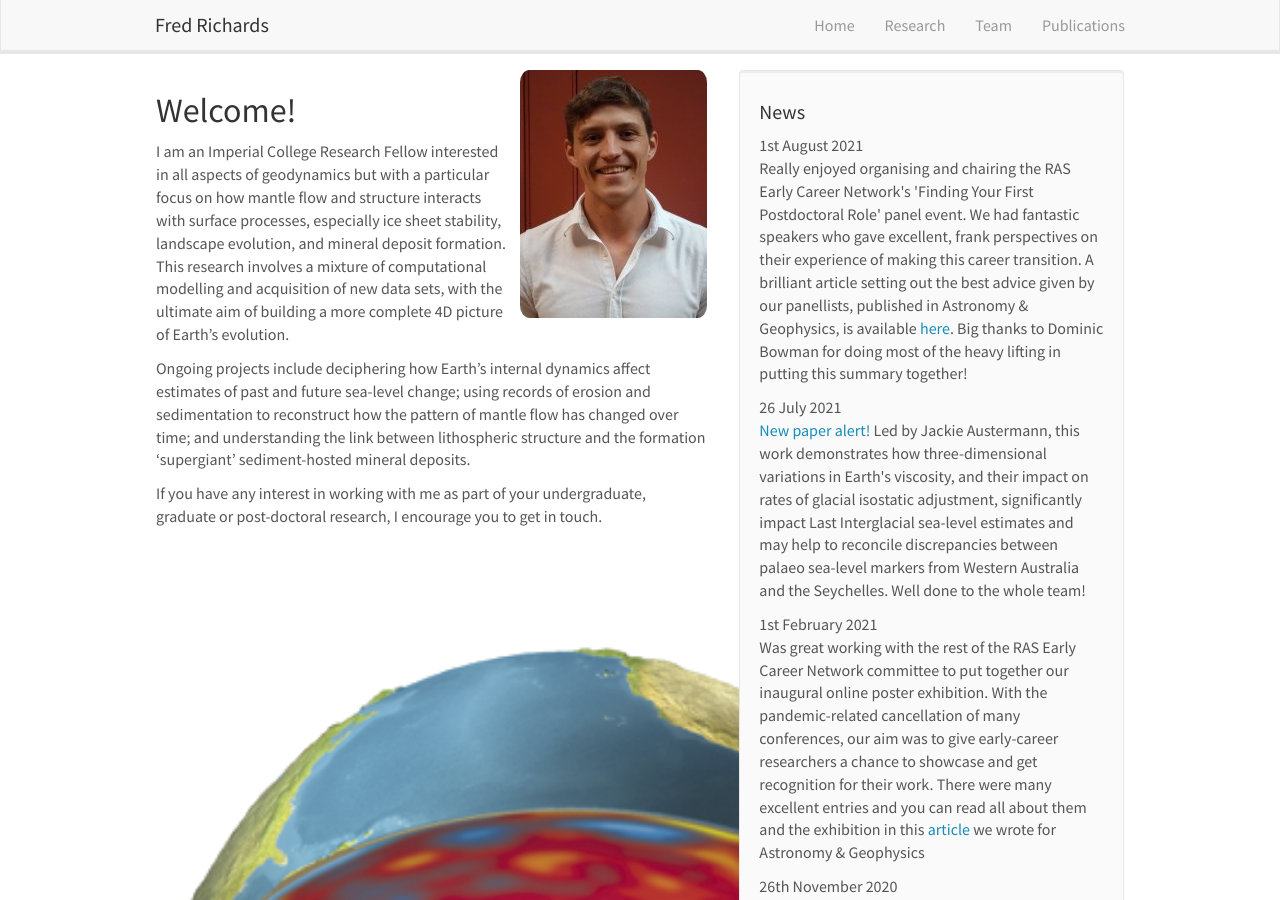
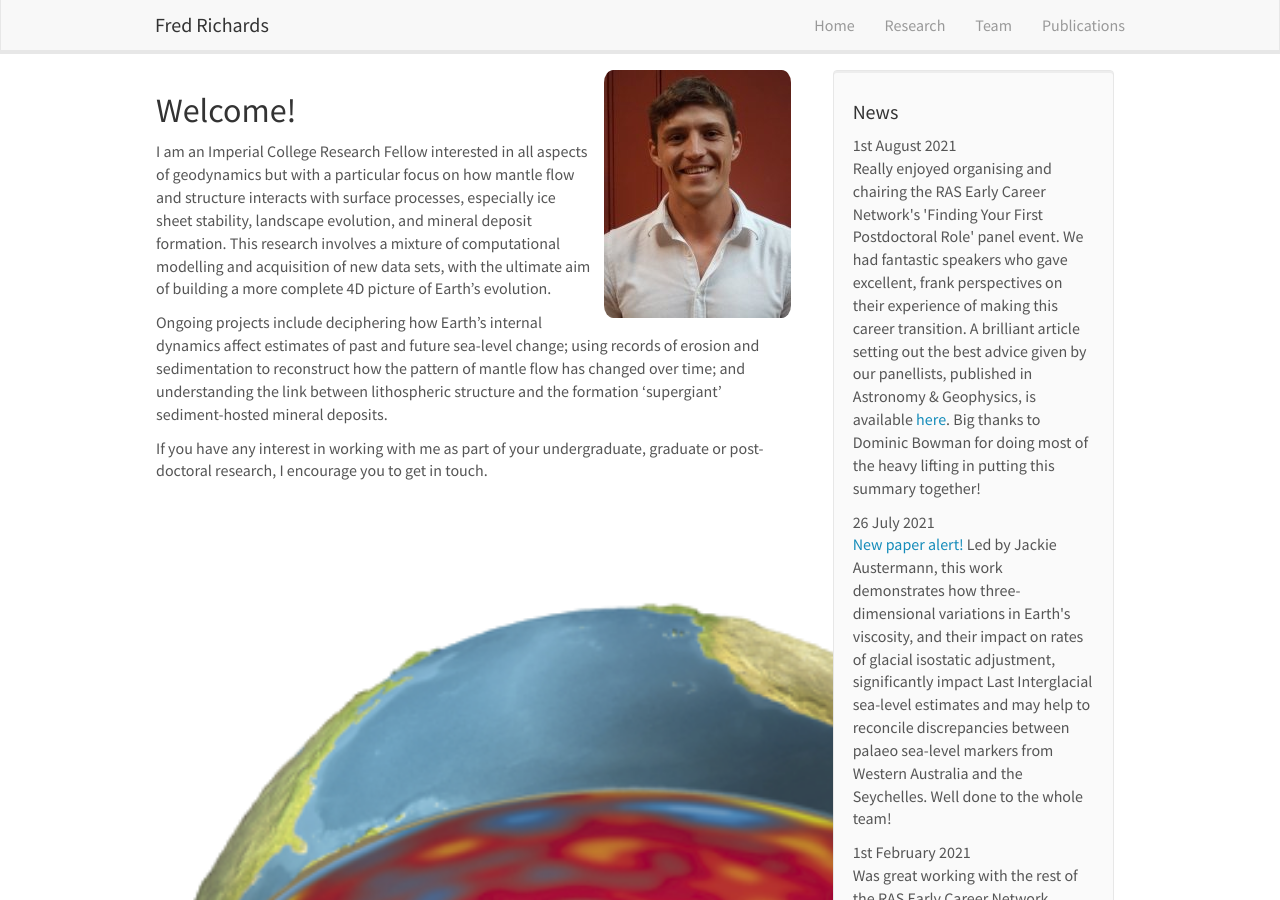
Before and after one commit to freddrichards/freddrichards.github.io, a Jekyll site: the page built from index.md, in a window 1280 px wide and 900 px high. Built offline with Jekyll 4.4.1, drawn with Linux system fonts in a browser that asks for light colours; nearby versions of some CDN libraries.

Commit message:
Update homelay.html

```diff
--- a/_layouts/homelay.html
+++ b/_layouts/homelay.html
@@ -2,10 +2,10 @@
 layout: default
 ---
 
-  <div id="homeid" class="col-sm-7">
+  <div id="homeid" class="col-sm-8">
 	{{ content }}
   </div>
 
-  <div id="newsid" class="col-sm-5" >
+  <div id="newsid" class="col-sm-4" >
 	{% include news.html %}
   </div>
```
